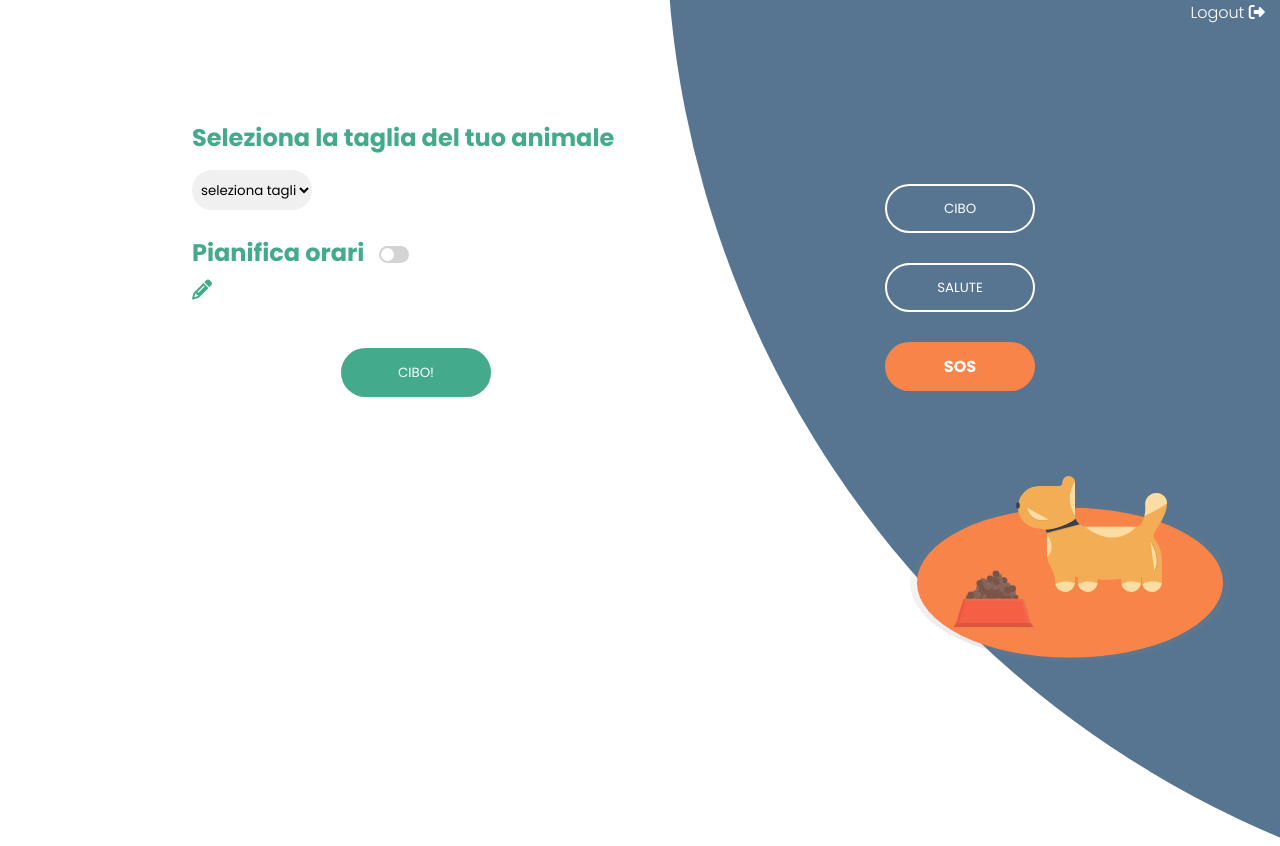
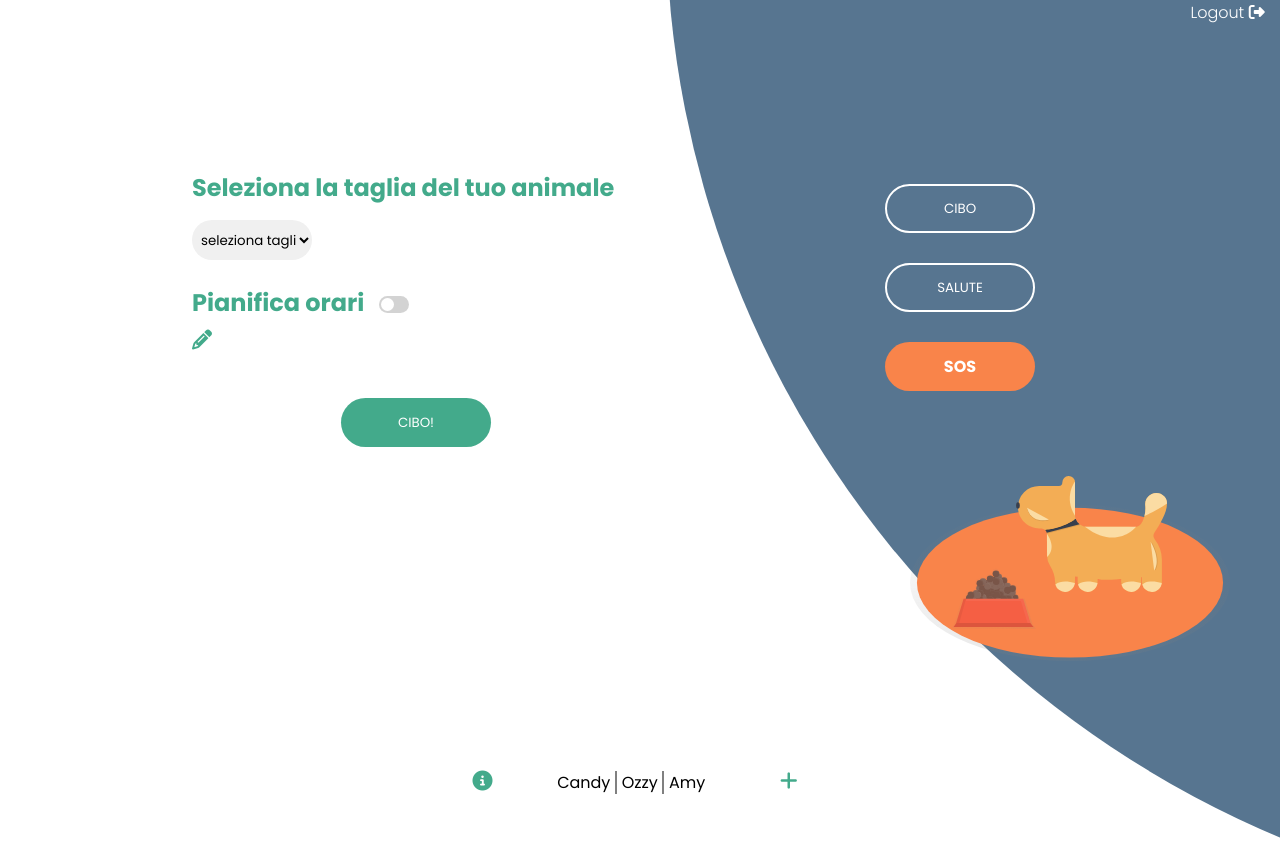
Before and after one commit to mazzaronecristian/PetFlix, a PHP site: page / in a window 1280 px wide. Run offline with PHP 8.4, Linux system fonts and the light colour scheme; the visitor is signed in with stand-in values (Sample User, id 1); data that the repository does not hold is empty; some libraries are stand-ins or nearby versions.

Commit message:
tpggle per gestione multi-schede

```diff
--- a/css/foodStyle.css
+++ b/css/foodStyle.css
@@ -17,6 +17,11 @@
   margin: 0;
   box-sizing: border-box;
   font-family: "Poppins", Helvetica, sans-serif;
+}
+
+a{
+  text-decoration: none;
+  color: black;
 }
 
 input,
@@ -84,7 +89,7 @@
 .container {
   position: relative;
   width: 100%;
-  min-height: 100vh;
+  min-height: 90vh;
   background-color: #fff;
   overflow-x: hidden;
   overflow-y: scroll;
@@ -176,6 +181,7 @@
   left: 120%;
   height: auto;
   transition: 0.4s;
+  margin-top: 50px;
 }
 
 .info-left {
@@ -183,6 +189,7 @@
   left: -120%;
   height: auto;
   transition: 0.4s;
+  margin-top: 50px;
 }
 
 .info-container {
@@ -390,6 +397,42 @@
 }
 
 /* END POP-UP RULES*/
+/*START DEVICES RULES*/
+.device-container {
+  display: flex;
+  flex-wrap: wrap;
+  align-content: center;
+  flex-direction: row;
+  justify-content: space-around;
+  align-items: center;
+  position: relative;
+  width: auto;
+  min-width: 200px;
+  max-width: 400px;
+  left : 50%;
+  transform: translateX(-50%);
+  top :90%;
+}
+
+.device{
+  border-left: 2px grey solid;
+  padding-left: 5px;
+}
+
+.device:nth-child(1){
+  border: none;
+  padding: 0;
+}
+
+.device:hover{
+  text-decoration: underline;
+}
+
+.device-container .add{
+  padding: 0 10px 0 10px;
+}
+
+/* START TABLET RULES*/
 @media (max-width: 1000px) {
   .nuovi-pesi {
     flex-direction: column;
--- a/index.php
+++ b/index.php
@@ -16,11 +16,12 @@
 </head>
 
 <body>
+<div class="logout-container">
+      <a href="server/closeSession.php">Logout <i class="fa-solid fa-right-from-bracket"></i></a>
+    </div>
   <div class="container">
 
-    <div class="logout-container">
-      <a href="server/closeSession.php">Logout <i class="fa-solid fa-right-from-bracket"></i></a>
-    </div>
+
     <div class="menu-container">
       <div class="menu">
         <button id="food-btn" class="btn transparent">Cibo</button>
@@ -103,9 +104,21 @@
         </div>
       </div>
     </section>
+
+
   </div>
+  <div class="device-container">
+    <button class="edit"><i class="fa-solid fa-circle-info"></i></button>
+        <nav class="devices">
+          <a href="#" class="device">Candy</a>
+          <a href="#" class="device">Ozzy</a>
+          <a href="#" class="device">Amy</a>
+        </nav>
+      <button class="edit add"><i class="fa-solid fa-plus"></i></button>
+    </div>
+  <div class="overlay"></div>
 
-  <div class="overlay"></div>
+
 </body>
 
 </html>
--- a/js/app_login.js
+++ b/js/app_login.js
@@ -64,7 +64,7 @@
 }
 
 function validatePwd(pwd, cPwd) {
-  var pwdFormat = /^(?=.*\d)(?=.*[!@#$%^&_-/|*])(?=.*[a-z])(?=.*[A-Z]).{8,}$/;
+  var pwdFormat = /^(?=.*\d)(?=.*[!@#$%^&*])(?=.*[a-z])(?=.*[A-Z]).{8,}$/;
   if (!pwd.match(pwdFormat)) {
     writeErrorMessage(
       "La password deve contenere almeno 8 caratteri, tra cui almeno un numero, una maiuscola e un carattere speciale."
```
